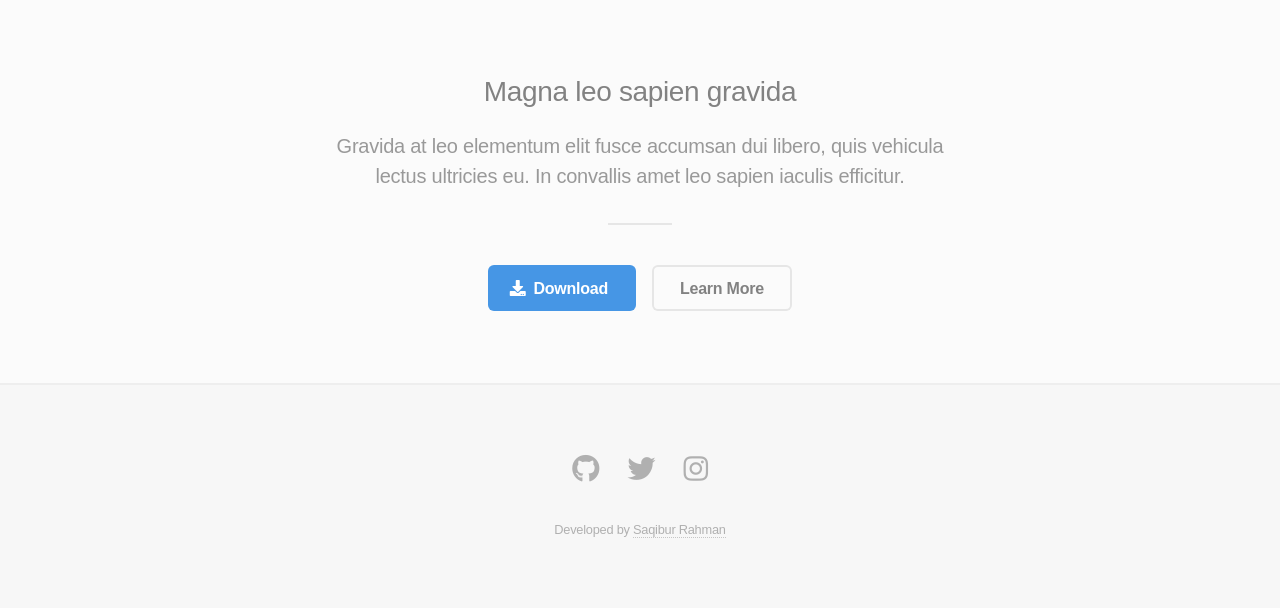
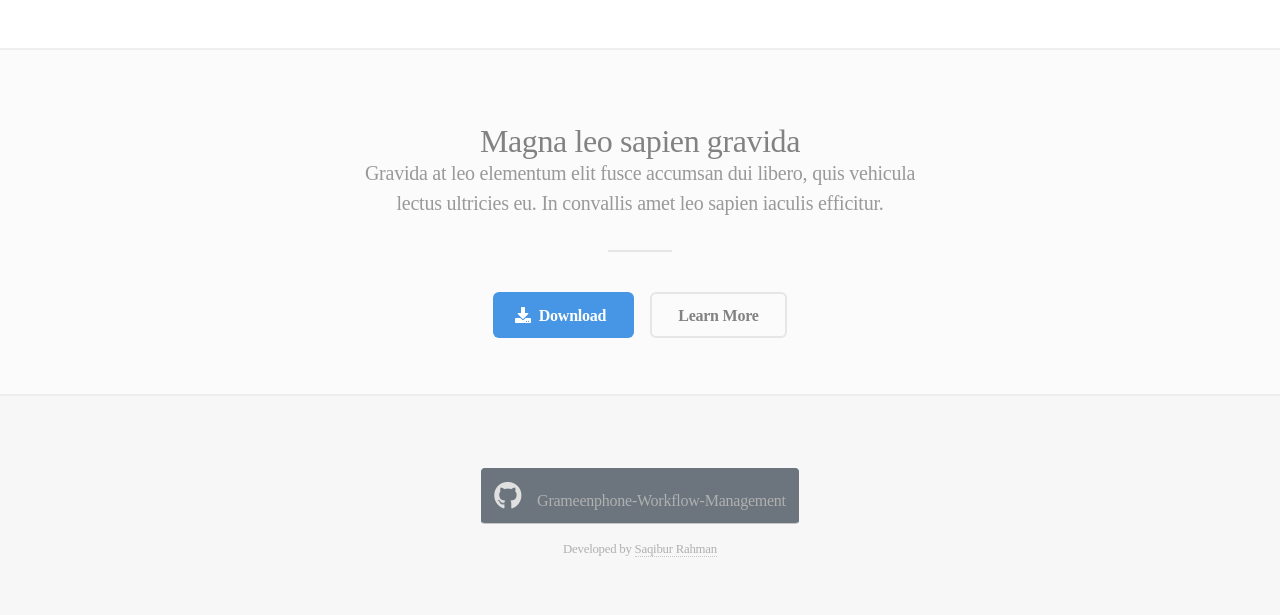
Before and after one commit to Grameenphone-Workflow/Grameenphone-Workflow-Management, a Django app: page / in a window 1280 px wide. Shown: the part 2370-2985 px from the top of the page. Before the commit the page ends 2908 px from the top, so only its background shows below. Run offline with Django 3.2, Linux system fonts and the light colour scheme; some libraries are stand-ins or nearby versions; some web fonts are replaced.

Commit message:
Add linking and credits to landing page

```diff
--- a/templates/landing_page.html
+++ b/templates/landing_page.html
@@ -6,13 +6,49 @@
 -->
 {% load static %}
 <html>
+
 <head>
 	<title>Workflow Management</title>
 	<meta charset="utf-8" />
 	<meta name="viewport" content="width=device-width, initial-scale=1, user-scalable=no" />
 	<link rel="stylesheet" href="{% static 'landing_page/assets/css/main.css' %}" />
-		<noscript><link rel="stylesheet" href="{% static 'landing_page/assets/css/noscript.css' %}" /></noscript>
+	<noscript>
+		<link rel="stylesheet" href="{% static 'landing_page/assets/css/noscript.css' %}" /></noscript>
+	<link rel="stylesheet" href="{% static '/css/bootstrap.min.css' %}">
+	<script src="{% static '/js/jquery.min.js' %}"></script>
+	<script src="{% static '/js/popper.min.js' %}"></script>
+	<script src="{% static '/js/bootstrap.min.js' %}"></script>
+	<link rel="shortcut icon" type="image/png" href="{% static 'images/favicon.png' %}" />
+	<style>
+		.navbar-nav {
+			float: none;
+			margin: 0 auto;
+			display: block;
+			text-align: center;
+		}
+
+		.jumbotron {
+			background-image: url("{% static '/images/login-full.jpg' %}");
+			background-size: cover;
+			background-repeat: no-repeat;
+		}
+
+		.navbar-nav>li {
+			display: inline-block;
+			float: none;
+		}
+
+		@font-face {
+			font-family: telenor;
+			src: url("{% static '/fonts/Telenor-Regular.otf' %}");
+		}
+
+		body {
+			font-family: telenor;
+		}
+	</style>
 </head>
+
 <body class="is-preload">
 
 	<!-- Header -->
@@ -21,18 +57,20 @@
 			<h1>Grameenphone<br>Workflow Management</h1>
 			<p>Workflow management, visibility and<br>monitoring solution from the Business Division.</p>
 			<ul class="actions">
-						<li><a href="#" class="button primary icon solid fa-download">Login</a></li>
+				<li><a href="{% url 'login' %}" class="button primary icon solid fa-download">Login</a></li>
 				<li><a href="#" class="button primary icon solid fa-download">Android</a></li>
 				<li><a href="#one" class="button icon solid fa-chevron-down scrolly">Learn More</a></li>
 			</ul>
 		</div>
-				<div class="image phone"><div class="inner"><img src="{% static 'landing_page/images/screen.jpg' %}" alt="" /></div></div>
+		<div class="image phone">
+			<div class="inner"><img src="{% static 'landing_page/images/screen.jpg' %}" alt="" /></div>
+		</div>
 	</header>
 
 	<!-- One -->
 	<section id="one" class="wrapper style2 special">
 		<header class="major">
-					<h2>Manage workflows while ensuring <br/>
+			<h2>Manage workflows while ensuring <br />
 				visibility across managerial verticals</h2>
 		</header>
 		<ul class="icons major">
@@ -49,21 +87,27 @@
 				<div class="image"><img src="{% static 'landing_page/images/pic01.jpg' %}" alt="" /></div>
 				<div class="content">
 					<h3>Customer Onboarding</h3>
-							<p>Morbi mattis ornare ornare. Duis quam turpis, gravida at leo elementum elit fusce accumsan dui libero, quis vehicula lectus ultricies eu. In convallis amet leo non sapien iaculis efficitur consequat lorem ipsum.</p>
+					<p>Morbi mattis ornare ornare. Duis quam turpis, gravida at leo elementum elit fusce accumsan dui
+						libero, quis vehicula lectus ultricies eu. In convallis amet leo non sapien iaculis efficitur
+						consequat lorem ipsum.</p>
 				</div>
 			</section>
 			<section class="spotlight">
 				<div class="image"><img src="{% static 'landing_page/images/pic02.jpg' %}" alt="" /></div>
 				<div class="content">
 					<h3>Product Requisition</h3>
-							<p>Morbi mattis ornare ornare. Duis quam turpis, gravida at leo elementum elit fusce accumsan dui libero, quis vehicula lectus ultricies eu. In convallis amet leo non sapien iaculis efficitur consequat lorem ipsum.</p>
+					<p>Morbi mattis ornare ornare. Duis quam turpis, gravida at leo elementum elit fusce accumsan dui
+						libero, quis vehicula lectus ultricies eu. In convallis amet leo non sapien iaculis efficitur
+						consequat lorem ipsum.</p>
 				</div>
 			</section>
 			<section class="spotlight">
 				<div class="image"><img src="{% static 'landing_page/images/pic03.jpg' %}" alt="" /></div>
 				<div class="content">
 					<h3>Visit Tracking</h3>
-							<p>Morbi mattis ornare ornare. Duis quam turpis, gravida at leo elementum elit fusce accumsan dui libero, quis vehicula lectus ultricies eu. In convallis amet leo non sapien iaculis efficitur consequat lorem ipsum.</p>
+					<p>Morbi mattis ornare ornare. Duis quam turpis, gravida at leo elementum elit fusce accumsan dui
+						libero, quis vehicula lectus ultricies eu. In convallis amet leo non sapien iaculis efficitur
+						consequat lorem ipsum.</p>
 				</div>
 			</section>
 			<section class="special">
@@ -96,9 +140,8 @@
 	<!-- Footer -->
 	<footer id="footer">
 		<ul class="icons">
-					<li><a href="#" class="icon brands fa-github"><span class="label">Facebook</span></a></li>
-					<li><a href="#" class="icon brands fa-twitter"><span class="label">Twitter</span></a></li>
-					<li><a href="#" class="icon brands fa-instagram"><span class="label">Instagram</span></a></li>
+			<li><a href="https://github.com/saqibur/Grameenphone-Workflow-Management" class="btn btn-secondary"><span class="icon brands fa-github mr-3"></span>Grameenphone-Workflow-Management</a>
+			</li>
 		</ul>
 		<p class="copyright">Developed by <a href="https://saqiburrahman.com">Saqibur Rahman</a></p>
 	</footer>
@@ -112,4 +155,5 @@
 	<script src="{% static 'landing_page/assets/js/main.js' %}"></script>
 
 </body>
+
 </html>
```
Lines whose indentation alone changed are shown as unchanged.
